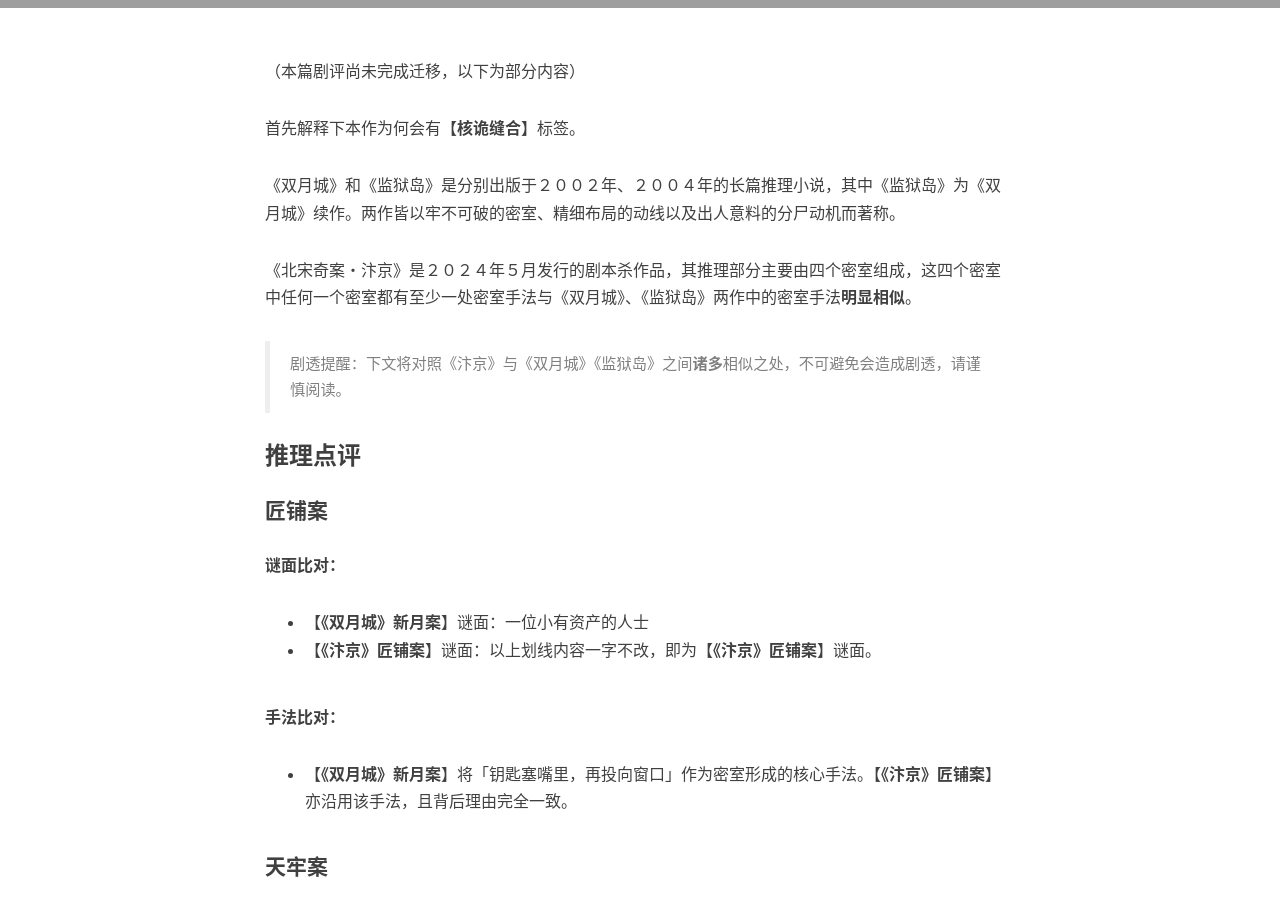
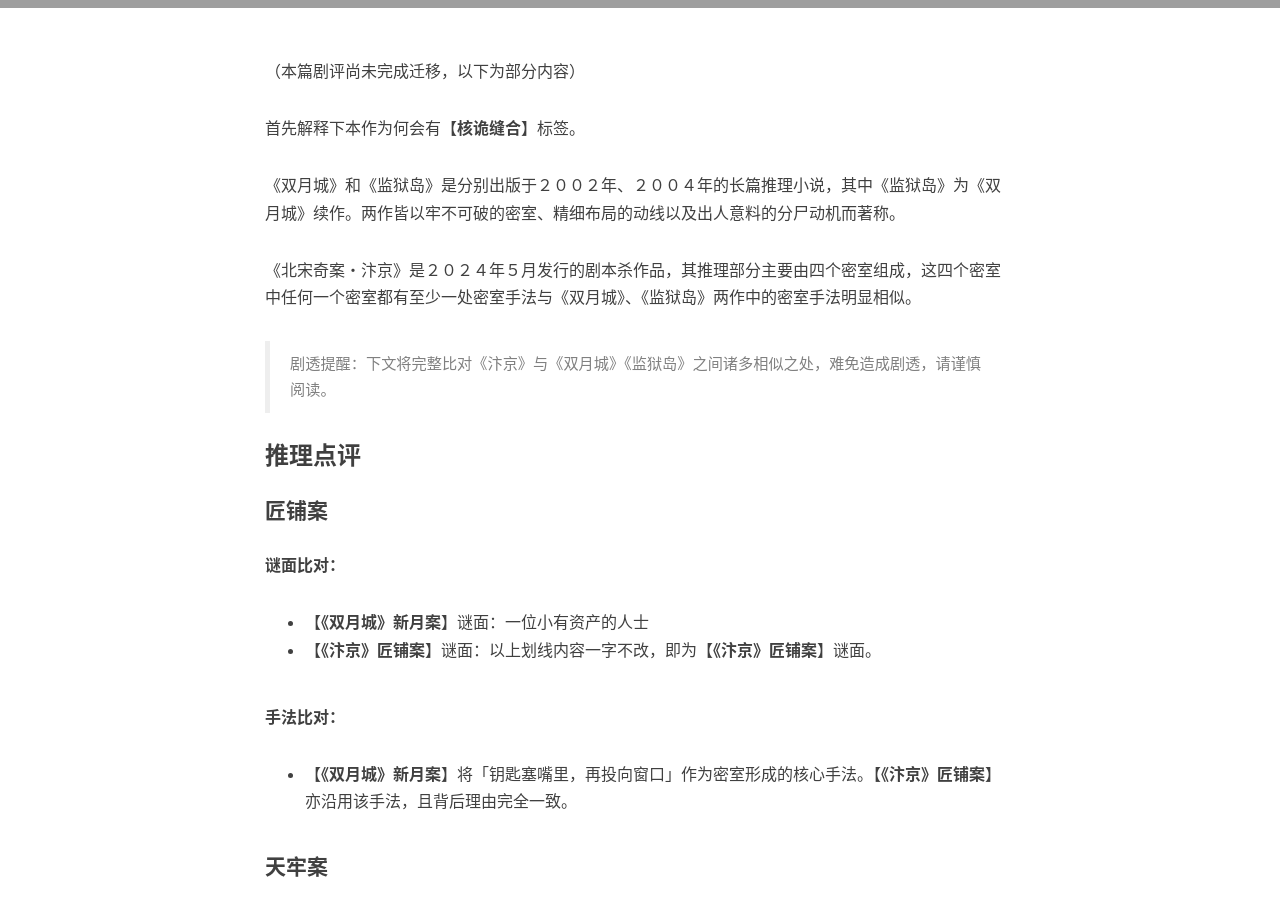
Before and after one commit to mysteryreview/mysteryreview.github.io, a Jekyll site: the page built from _posts/2024-05-31-北宋奇案.md, in a window 1280 px wide and 900 px high, scrolled down 575 px. Built offline with Jekyll 4.4.1, drawn with Linux system fonts in a browser that asks for light colours; nearby versions of some CDN libraries; comment, search, counter and statistics services are not loaded; grey boxes are pictures that could not be loaded.

Commit message:
Update 2024-05-31-北宋奇案.md

```diff
--- a/_posts/2024-05-31-北宋奇案.md
+++ b/_posts/2024-05-31-北宋奇案.md
@@ -17,9 +17,9 @@
 
 《双月城》和《监狱岛》是分别出版于２００２年、２００４年的长篇推理小说，其中《监狱岛》为《双月城》续作。两作皆以牢不可破的密室、精细布局的动线以及出人意料的分尸动机而著称。
 
-《北宋奇案・汴京》是２０２４年５月发行的剧本杀作品，其推理部分主要由四个密室组成，这四个密室中任何一个密室都有至少一处密室手法与《双月城》、《监狱岛》两作中的密室手法**明显相似**。
+《北宋奇案・汴京》是２０２４年５月发行的剧本杀作品，其推理部分主要由四个密室组成，这四个密室中任何一个密室都有至少一处密室手法与《双月城》、《监狱岛》两作中的密室手法明显相似。
 
->剧透提醒：下文将对照《汴京》与《双月城》《监狱岛》之间**诸多**相似之处，不可避免会造成剧透，请谨慎阅读。
+>剧透提醒：下文将完整比对《汴京》与《双月城》《监狱岛》之间诸多相似之处，难免造成剧透，请谨慎阅读。
 
 ### 推理点评
 
```
